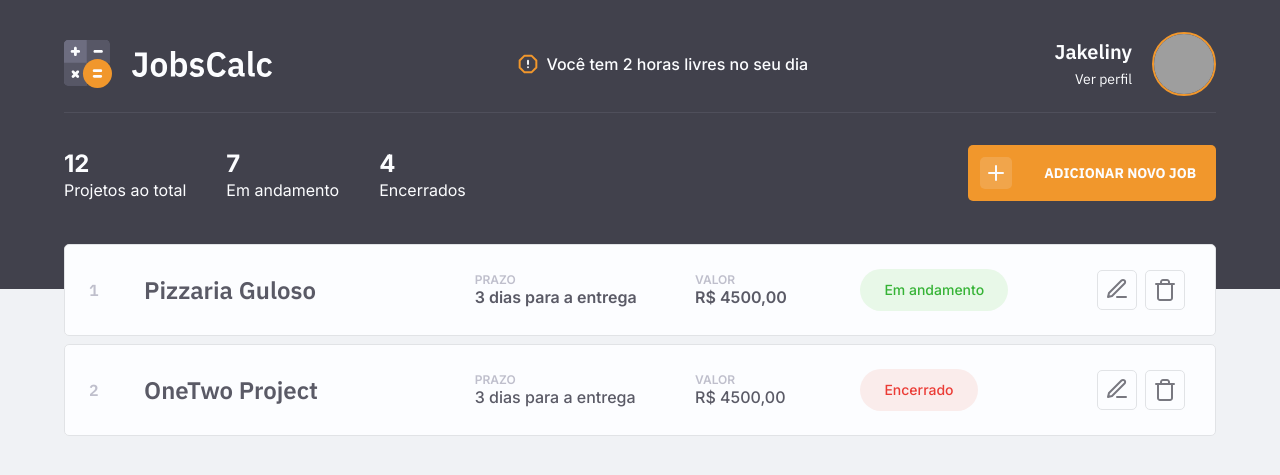
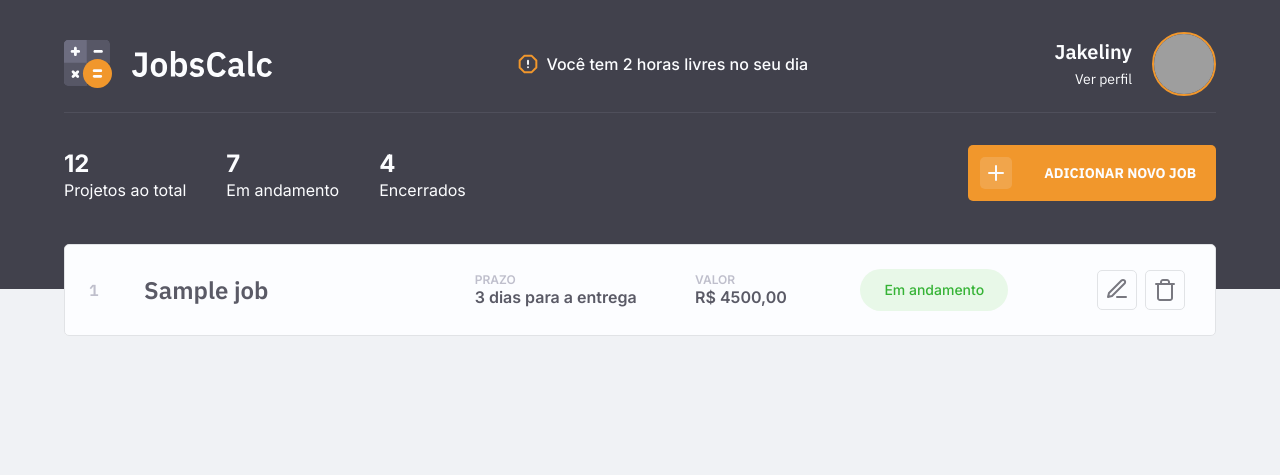
Before and after one commit to VitorHugoAntunes/Maratona_Discover2-JobsCalc, a Node server app: template src/views/index.ejs in a window 1280 px wide. Shown: the top 475 px of the page. Run offline with Node 20, Linux system fonts and the light colour scheme; the template is opened without the code that fills it: most values are stand-ins (such as "Sample title", 1, 10 or a date in 2020); grey boxes are pictures that could not be loaded.

Commit message:
Jobs data structure

```diff
--- a/src/views/index.ejs
+++ b/src/views/index.ejs
@@ -76,10 +76,12 @@
       <h1 class="sr-only">Trabalhos</h1>
 
       <div class="cards">
-        <div class="card progress" data-id="1">
-          <div class="id column">1</div>
+        <% jobs.forEach((job) => { %> <!-- Para cada elemento em jobs, criar um card -->
+
+          <div class="card progress" data-id="<%= job.id %>">
+            <div class="id column"><%= job.id %></div>
             <div class="name column">
-            Pizzaria Guloso
+              <%= job.name %>
             </div>
             <div class="deadline column">
               <span>Prazo</span>
@@ -103,33 +105,10 @@
             </div>
           </div>
           <!-- end card -->
+        <% }) %>
 
-        <div class="card done" data-id="2">
-          <div class="id column">2</div>
-          <div class="name column">
-            OneTwo Project
-          </div>
-          <div class="deadline column">
-            <span>Prazo</span>
-            <p>3 dias para a entrega</p>
-          </div>
-          <div class="amount column">
-            <span>Valor</span>
-            <p>R$ 4500,00</p>
-          </div>
-          <div class="status badge column">
-            Encerrado
-          </div>
-          <div class="actions column flex">
-            <p class="sr-only">Ações</p>
-            <a href="/job/edit" class="button white edit" title="Editar Job">
-              <img src="/images/edit-24.svg" alt="Editar Job" />
-            </a>
-            <button class="delete button white" title="Excluir Job">
-              <img src="/images/trash-24.svg" alt="Excluir Job" />
-            </button>
-          </div>
-        </div>
+
+
       </div>
       <!-- end cards -->
     </main>
```
Also changed, not shown: src/routes.js (+30 -1 lines). Lines whose indentation alone changed are shown as unchanged.
